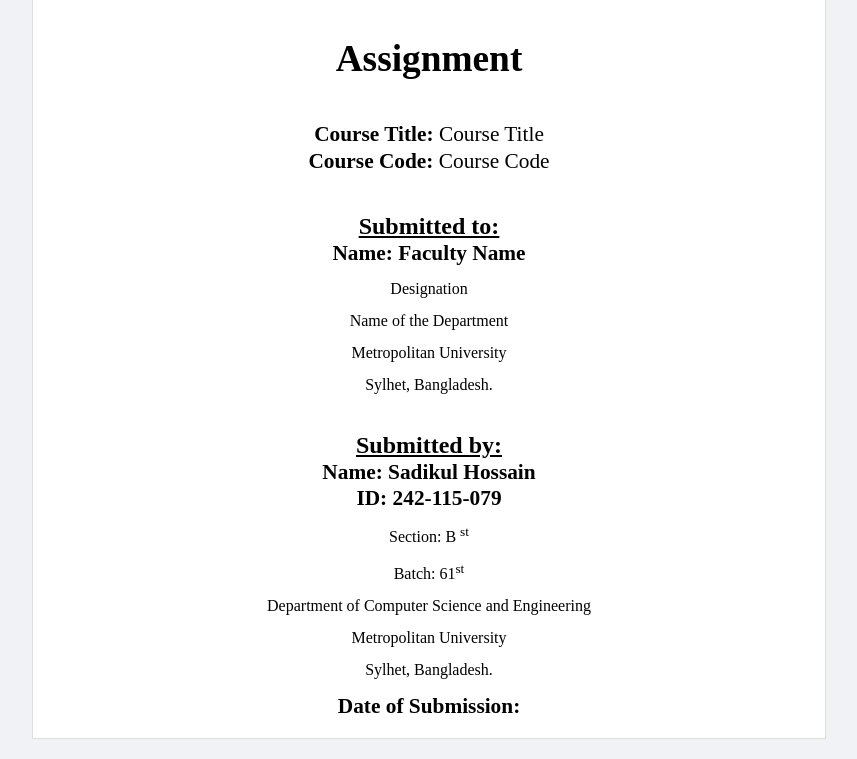
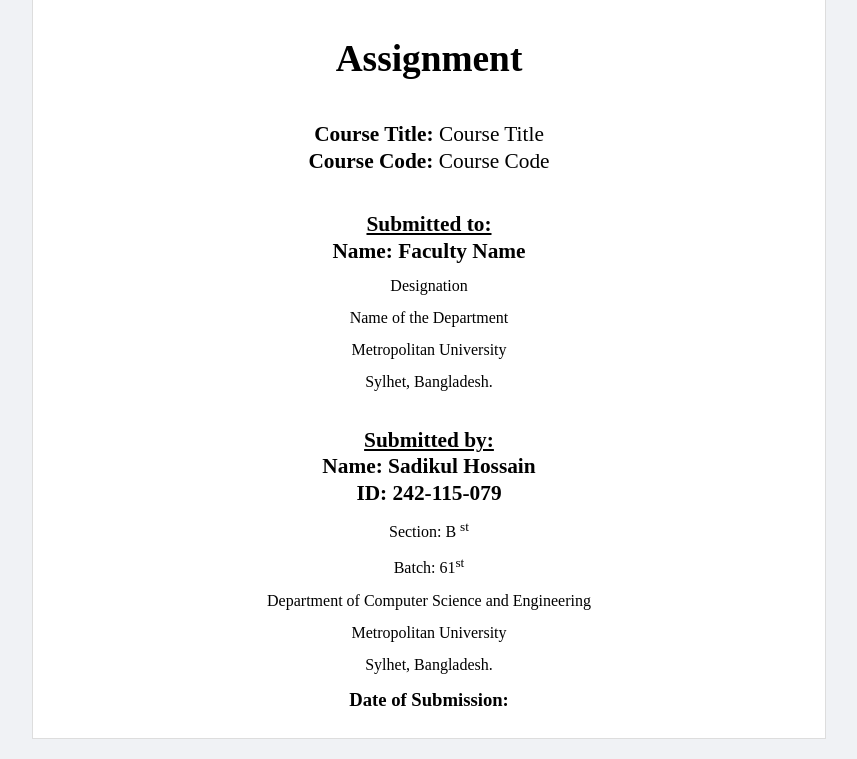
Before and after one commit to Vlackfie/cp-maker, a plain HTML site: page index.html in a window 1280 px wide. Shown: the part 820-1579 px from the top of the page, without its empty margins (211-1068 px from the left). Drawn offline with Linux system fonts and the light colour scheme.

Commit message:
Adjust font sizes for sub-label and date-footer

```diff
--- a/style.css
+++ b/style.css
@@ -30,10 +30,10 @@
 .course-line { font-size: 16pt; margin: 2px 0; }
 
 .section-box { margin-top: 40px; line-height: 1; }
-.sub-label { font-size: 18pt; text-decoration: underline; margin-bottom: 5px; }
+.sub-label { font-size: 16pt; text-decoration: underline; margin-bottom: 5px; }
 .bold-text { font-size: 16pt; font-weight: bold; margin: 5px 0; }
 
-.date-footer { margin-top: auto; font-size: 16pt; font-weight: bold; width: 100%; text-align: center; }
+.date-footer { margin-top: auto; font-size: 14pt; font-weight: bold; width: 100%; text-align: center; }
 
 /* Print Logic: Keeps it to ONE page */
 @media print {
```
